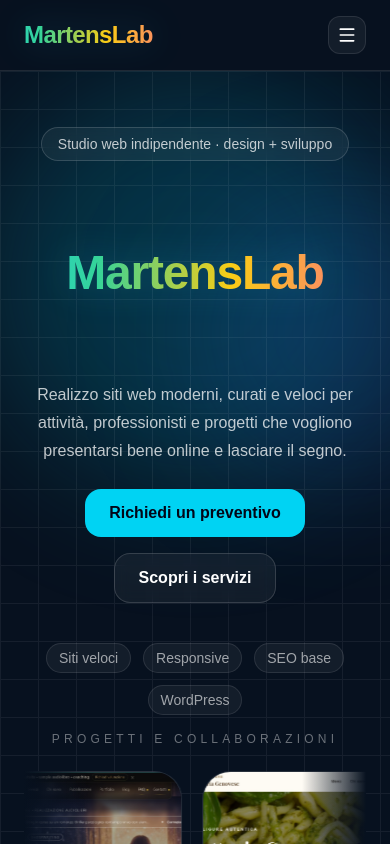
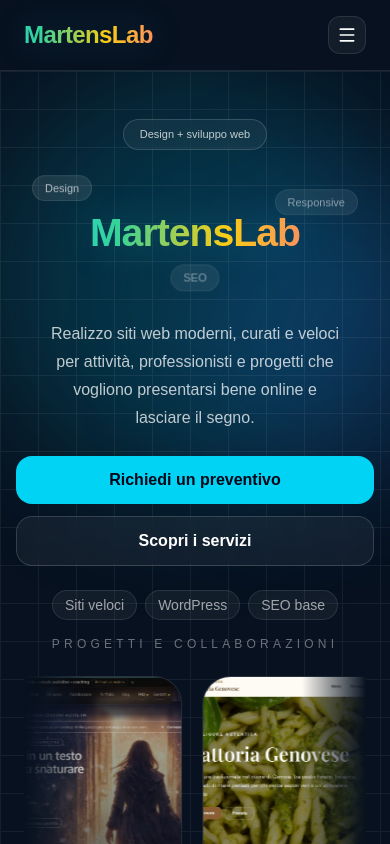
Before and after one commit to martens79/martenslab, a Next.js app: page / in a window 390 px wide. Shown: the top 844 px of the page. Built offline with nearby package versions, Linux system fonts and the light colour scheme.

Commit message:
fix hero mobile layout + animation

```diff
--- a/app/globals.css
+++ b/app/globals.css
@@ -24,6 +24,7 @@
   color: var(--foreground);
   font-family: Arial, Helvetica, sans-serif;
 }
+
 .martens-shine {
   background: linear-gradient(
     90deg,
@@ -55,36 +56,6 @@
   100% {
     background-position: 260% center;
   }
-}
-@keyframes orbitSpin {
-  from {
-    transform: rotate(var(--angle)) translateX(var(--radius)) rotate(calc(var(--angle) * -1));
-  }
-  to {
-    transform: rotate(calc(var(--angle) + 360deg)) translateX(var(--radius)) rotate(calc((var(--angle) + 360deg) * -1));
-  }
-}
-
-.orbit {
-  position: absolute;
-  inset: 0;
-  animation: orbitSpin var(--duration) linear infinite;
-  animation-delay: var(--delay);
-}
-
-.orbit-pill {
-  position: absolute;
-  top: 50%;
-  left: 50%;
-  transform: translate(-50%, -50%);
-  white-space: nowrap;
-  border: 1px solid rgba(255,255,255,0.1);
-  background: rgba(255,255,255,0.05);
-  backdrop-filter: blur(10px);
-  color: rgba(255,255,255,0.55);
-  border-radius: 999px;
-  padding: 0.4rem 0.9rem;
-  font-size: 0.75rem;
 }
 
 @keyframes marquee {
@@ -144,10 +115,28 @@
   border: 1px solid rgba(255, 255, 255, 0.1);
   background: rgba(255, 255, 255, 0.05);
   backdrop-filter: blur(10px);
+  -webkit-backdrop-filter: blur(10px);
   color: rgba(255, 255, 255, 0.55);
   border-radius: 999px;
   padding: 0.4rem 0.9rem;
   font-size: 0.75rem;
   line-height: 1;
-  box-shadow: 0 0 0 1px rgba(255, 255, 255, 0.03) inset;
+  box-shadow: inset 0 0 0 1px rgba(255, 255, 255, 0.03);
 }
+
+@keyframes mobileFloat {
+  0%,
+  100% {
+    transform: translateY(0px);
+    opacity: 0.72;
+  }
+  50% {
+    transform: translateY(-8px);
+    opacity: 1;
+  }
+}
+
+.mobile-float {
+  animation: mobileFloat var(--float-duration, 5s) ease-in-out infinite;
+  animation-delay: var(--float-delay, 0s);
+}
--- a/app/page.tsx
+++ b/app/page.tsx
@@ -51,6 +51,27 @@
   { label: "Siti veloci", radius: 145, angle: 150, duration: 16 },
 ];
 
+const mobileFloatingTags = [
+  {
+    label: "Design",
+    className: "left-3 top-3",
+    duration: "4.8s",
+    delay: "0s",
+  },
+  {
+    label: "Responsive",
+    className: "right-3 top-5",
+    duration: "5.4s",
+    delay: "0.6s",
+  },
+  {
+    label: "SEO base",
+    className: "left-1/2 bottom-2 -translate-x-1/2",
+    duration: "5s",
+    delay: "1.1s",
+  },
+];
+
 const projectSlides = [
   {
     title: "CertifyQuiz",
@@ -89,10 +110,12 @@
     link: "/contatti",
   },
 ];
+
 const duplicatedSlides = [...projectSlides, ...projectSlides];
 
 export default function HomePage() {
   const [heroHovered, setHeroHovered] = useState(false);
+
   return (
     <main className="relative min-h-screen overflow-hidden bg-[#07111f] text-white">
       {/* SFONDO */}
@@ -104,16 +127,19 @@
       </div>
 
             {/* HERO */}
-      <section className="relative flex min-h-[60vh] items-center px-6 pb-4 pt-14 md:px-10 md:pb-6 md:pt-16">
+      <section className="relative flex min-h-[60vh] items-center overflow-hidden px-4 pb-4 pt-12 sm:px-6 md:px-10 md:pb-6 md:pt-16">
         <div className="mx-auto w-full max-w-6xl">
-          <div className="relative mx-auto max-w-4xl text-center">
-            <span className="inline-flex rounded-full border border-white/15 bg-white/5 px-4 py-1.5 text-sm text-white/75 backdrop-blur">
+          <div className="relative mx-auto max-w-4xl overflow-hidden text-center">
+            <span className="inline-flex max-w-[92%] rounded-full border border-white/15 bg-white/5 px-4 py-1.5 text-center text-[11px] text-white/75 backdrop-blur sm:text-sm">
+              <span className="sm:hidden">Design + sviluppo web</span>
+              <span className="hidden sm:inline">
                 Studio web indipendente · design + sviluppo
               </span>
+            </span>
 
-    <div className="relative mt-3 flex justify-center">
-  <div className="relative flex h-[200px] w-full max-w-[900px] items-center justify-center md:h-[240px]">
-    {/* ORBITING TAGS */}
+            <div className="relative mt-2 flex justify-center sm:mt-2 md:mt-3">
+              <div className="relative flex h-[150px] w-full max-w-[900px] items-center justify-center sm:h-[170px] md:h-[240px]">
+                {/* ORBITING TAGS DESKTOP */}
                 <div className="pointer-events-none absolute inset-0 hidden md:block">
                   {floatingTags.map((tag, i) => (
                     <div
@@ -134,40 +160,86 @@
                   ))}
                 </div>
 
+                {/* FLOATING TAGS MOBILE */}
+                <div className="pointer-events-none absolute inset-0 md:hidden">
+                  <div
+                    className="absolute left-4 top-6 mobile-float"
+                    style={
+                      {
+                        "--float-duration": "4.8s",
+                        "--float-delay": "0s",
+                      } as CSSProperties
+                    }
+                  >
+                    <span className="inline-flex rounded-full border border-white/10 bg-white/10 px-3 py-1 text-[11px] text-white/70 backdrop-blur">
+                      Design
+                    </span>
+                  </div>
+
+                  <div
+                    className="absolute right-4 top-8 mobile-float"
+                    style={
+                      {
+                        "--float-duration": "5.4s",
+                        "--float-delay": "0.6s",
+                      } as CSSProperties
+                    }
+                  >
+                    <span className="inline-flex rounded-full border border-white/10 bg-white/10 px-3 py-1 text-[11px] text-white/70 backdrop-blur">
+                      Responsive
+                    </span>
+                  </div>
+
+                  <div
+                    className="absolute left-1/2 bottom-4 -translate-x-1/2 mobile-float"
+                    style={
+                      {
+                        "--float-duration": "5s",
+                        "--float-delay": "1.1s",
+                      } as CSSProperties
+                    }
+                  >
+                    <span className="inline-flex rounded-full border border-white/10 bg-white/10 px-3 py-1 text-[11px] text-white/70 backdrop-blur">
+                      SEO
+                    </span>
+                  </div>
+                </div>
+
                 {/* TITLE */}
                 <h1
                   onMouseEnter={() => setHeroHovered(true)}
                   onMouseLeave={() => setHeroHovered(false)}
-      className="relative z-10 text-balance text-5xl font-black tracking-tight sm:text-6xl md:text-7xl lg:text-[5.8rem]">
-
+                  className="relative z-10 text-balance text-[2.45rem] font-black leading-none tracking-tight sm:text-6xl md:text-7xl lg:text-[5.8rem]"
+                >
                   <span className="martens-shine">MartensLab</span>
                 </h1>
               </div>
             </div>
-            <p className="mx-auto mt-2 max-w-xl text-base leading-7 text-white/75 sm:text-lg md:text-xl">
+
+            <p className="mx-auto mt-3 max-w-[34ch] text-base leading-7 text-white/75 sm:max-w-xl sm:text-lg md:text-xl">
               Realizzo siti web moderni, curati e veloci per attività,
               professionisti e progetti che vogliono presentarsi bene online e
               lasciare il segno.
             </p>
 
-            <div className="mt-6 flex flex-col items-center justify-center gap-4 sm:flex-row">
+            <div className="mt-6 flex flex-col items-stretch justify-center gap-3 sm:flex-row sm:items-center sm:gap-4">
               <Link
                 href="/contatti"
-                className="rounded-2xl bg-cyan-400 px-6 py-3 font-semibold text-slate-950 transition duration-300 hover:scale-[1.03] hover:bg-cyan-300"
+                className="w-full rounded-2xl bg-cyan-400 px-6 py-3 text-center font-semibold text-slate-950 transition duration-300 hover:scale-[1.02] hover:bg-cyan-300 sm:w-auto"
               >
                 Richiedi un preventivo
               </Link>
 
               <a
                 href="#servizi"
-                className="rounded-2xl border border-white/15 bg-white/5 px-6 py-3 font-semibold text-white backdrop-blur transition duration-300 hover:scale-[1.03] hover:bg-white/10"
+                className="w-full rounded-2xl border border-white/15 bg-white/5 px-6 py-3 text-center font-semibold text-white backdrop-blur transition duration-300 hover:scale-[1.02] hover:bg-white/10 sm:w-auto"
               >
                 Scopri i servizi
               </a>
             </div>
 
-            <div className="mt-10 flex flex-wrap items-center justify-center gap-3 text-sm text-white/60 md:hidden">
-              {["Siti veloci", "Responsive", "SEO base", "WordPress"].map((item) => (
+            <div className="mt-6 flex flex-wrap items-center justify-center gap-2 text-sm text-white/60 md:hidden">
+              {["Siti veloci", "WordPress", "SEO base"].map((item) => (
                 <span
                   key={item}
                   className="rounded-full border border-white/10 bg-white/5 px-3 py-1"
@@ -209,7 +281,7 @@
                   </div>
 
                   <div className="p-5">
-                    <span className="inline-flex mb-1 rounded-full border border-white/15 bg-white/5 px-4 py-1.5 text-sm text-white/75 backdrop-blur">
+                    <span className="mb-1 inline-flex rounded-full border border-white/15 bg-white/5 px-4 py-1.5 text-sm text-white/75 backdrop-blur">
                       {project.category}
                     </span>
 
@@ -386,6 +458,23 @@
             transform: translateX(calc(-50% - 10px));
           }
         }
+
+        @keyframes mobileFloat {
+          0%,
+          100% {
+            transform: translateY(0px);
+            opacity: 0.72;
+          }
+          50% {
+            transform: translateY(-8px);
+            opacity: 1;
+          }
+        }
+
+        .mobile-float {
+          animation: mobileFloat var(--float-duration, 5s) ease-in-out infinite;
+          animation-delay: var(--float-delay, 0s);
+        }
       `}</style>
     </main>
   );
```
Lines whose indentation alone changed are shown as unchanged.
